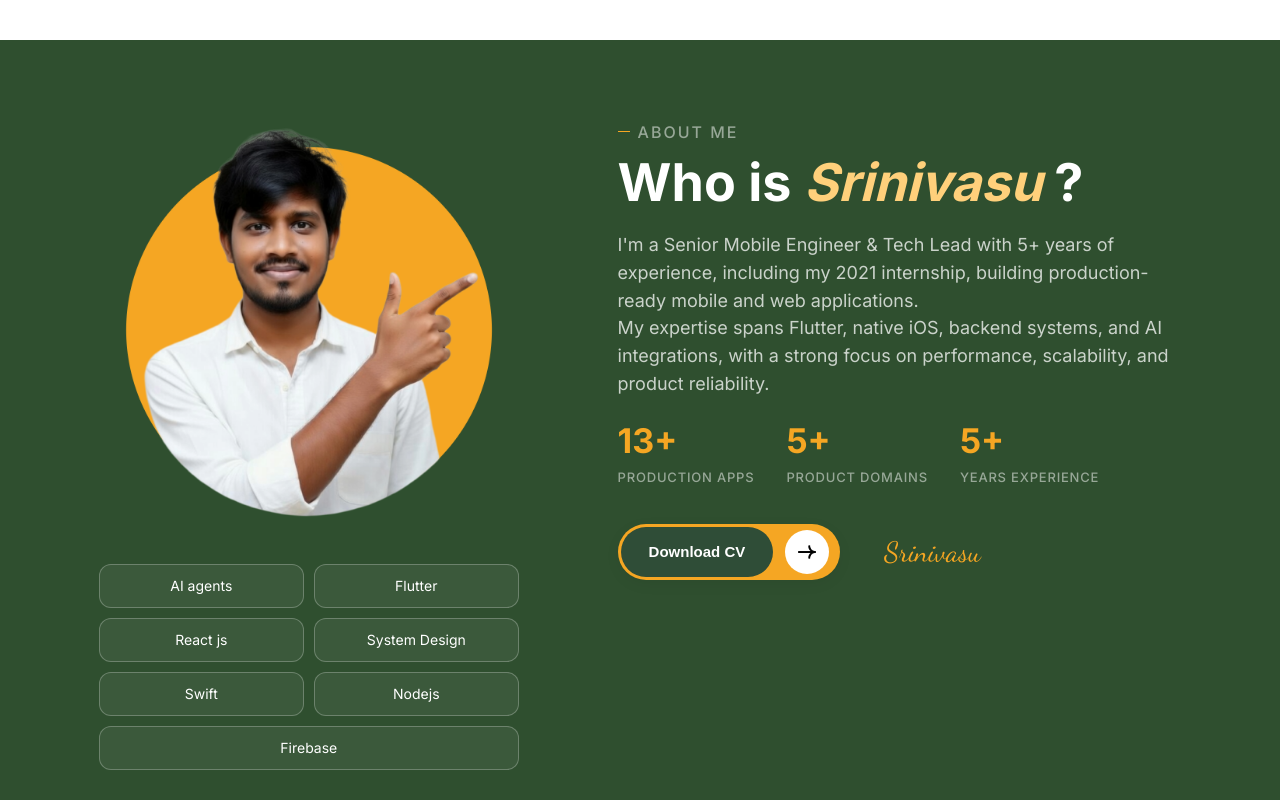
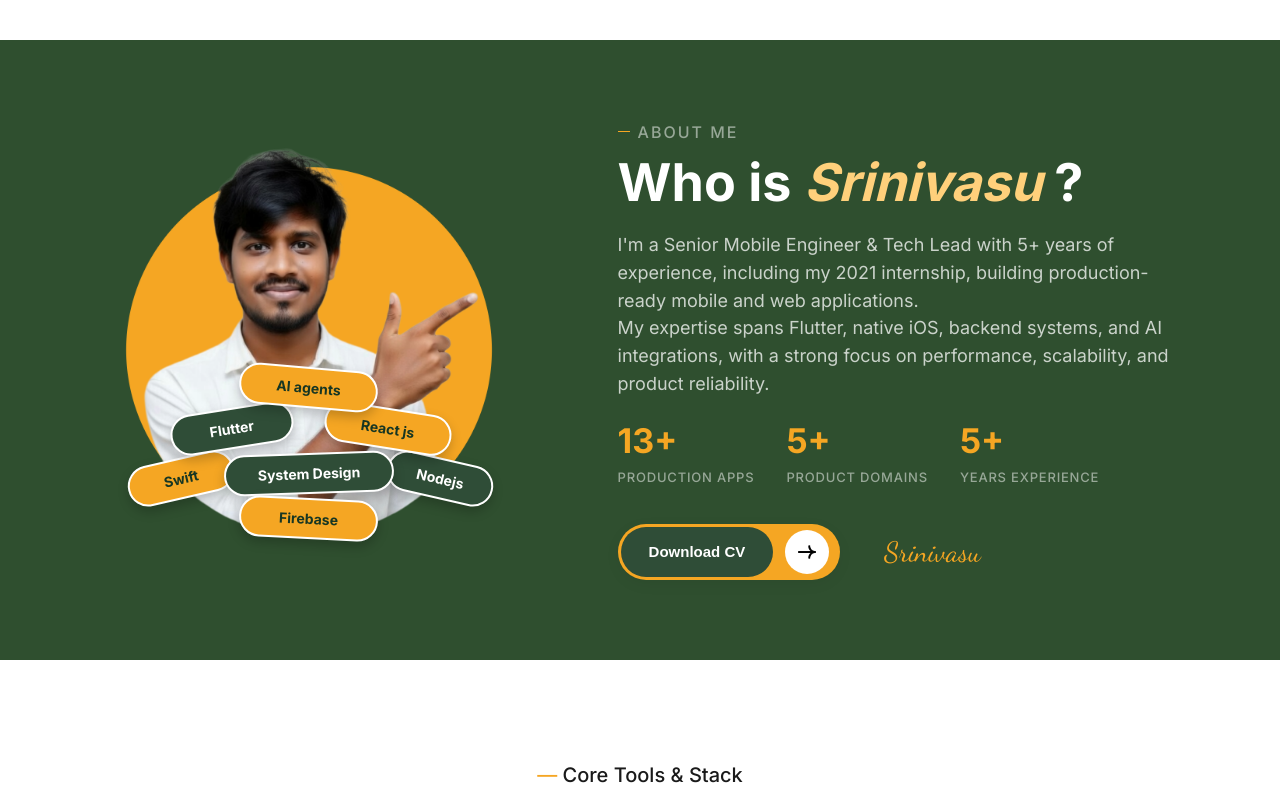
Before and after one commit to srinivas1100/srinivas1100, a React (Vite) app: page / in a window 1280 px wide. Shown: the part 1540-2340 px from the top of the page. Built offline with nearby package versions, Linux system fonts and the light colour scheme.

Commit message:
Restore requested stone-like skill chips over the About portrait

```diff
--- a/src/components/sections/About/About.css
+++ b/src/components/sections/About/About.css
@@ -314,3 +314,47 @@
     .about-skills { max-width: 320px; gap: 8px; }
     .about-skills li { padding: 8px 10px; }
 }
+
+/* Requested stone-like pile: small tilts, alternating colours, face unobscured. */
+.about-portrait-stage {
+    position: relative;
+    width: min(100%, 420px);
+    aspect-ratio: 1;
+    isolation: isolate;
+}
+.about-portrait-stage .about-portrait { width: 100%; }
+.about-stone-chips {
+    position: absolute;
+    inset: 54% 4% 5%;
+    list-style: none;
+    padding: 0;
+    margin: 0;
+}
+.about-stone {
+    position: absolute;
+    display: flex;
+    align-items: center;
+    justify-content: center;
+    height: 24%;
+    border: 2px solid #fff;
+    border-radius: 999px;
+    font-size: clamp(11px, 1.1vw, 14px);
+    font-weight: 700;
+    line-height: 1;
+    white-space: nowrap;
+    box-shadow: 0 5px 12px rgba(0,0,0,.22);
+}
+.about-stone-yellow { background: var(--color-primary); color: #173623; }
+.about-stone-green { background: #2F4D37; color: #fff; }
+.about-stone-0 { width: 36%; left: 32%; top: 0; transform: rotate(5deg); z-index: 4; }
+.about-stone-1 { width: 32%; left: 14%; top: 24%; transform: rotate(-9deg); z-index: 3; }
+.about-stone-2 { width: 33%; right: 13%; top: 24%; transform: rotate(9deg); z-index: 3; }
+.about-stone-3 { width: 44%; left: 28%; top: 50%; transform: rotate(-2deg); z-index: 5; }
+.about-stone-4 { width: 28%; left: 3%; top: 53%; transform: rotate(-13deg); z-index: 2; }
+.about-stone-5 { width: 28%; right: 2%; top: 53%; transform: rotate(13deg); z-index: 2; }
+.about-stone-6 { width: 36%; left: 32%; top: 76%; transform: rotate(3deg); z-index: 6; }
+@media (max-width: 1024px) { .about-stone { font-size: 14px; } }
+@media (max-width: 600px) {
+    .about-portrait-stage { width: min(100%, 360px); }
+    .about-stone { font-size: clamp(10px, 3.1vw, 13px); border-width: 1.5px; }
+}
--- a/src/components/sections/About/About.jsx
+++ b/src/components/sections/About/About.jsx
@@ -26,8 +26,9 @@ const About = () => {
                         </div>
 
 
-                    {/* Keep the original portrait uncropped; skills sit below, not over the face. */}
+                    {/* Layered pill cluster over the lower portrait, keeping the face clear. */}
                     <div className="about-visual">
+                        <div className="about-portrait-stage">
                             <img
                                 src={aboutMeImage}
                                 alt="Srinivasu Vadlamudi"
@@ -36,9 +37,14 @@ const About = () => {
                                 width="1080"
                                 height="1080"
                             />
-                        <ul className="about-skills" aria-label="Engineering skills">
-                            {skillBadges.map(skill => <li key={skill.label}>{skill.label}</li>)}
+                            <ul className="about-stone-chips" aria-label="Engineering skills">
+                                {skillBadges.map(skill => (
+                                    <li key={skill.label} className={`about-stone about-stone-${skill.position} about-stone-${skill.color}`}>
+                                        {skill.label}
+                                    </li>
+                                ))}
                             </ul>
+                        </div>
                     </div>
 
                     {/* Content Column */}
```
Lines whose indentation alone changed are shown as unchanged.
